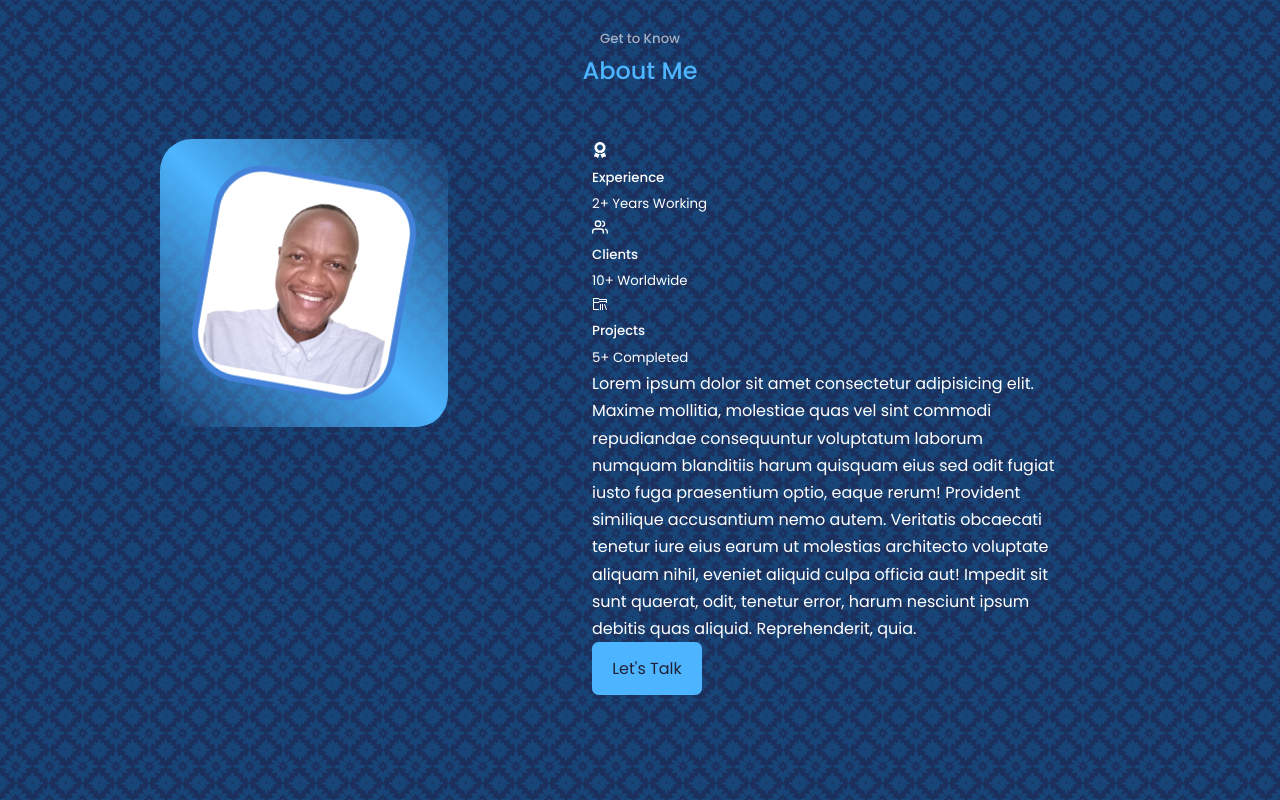
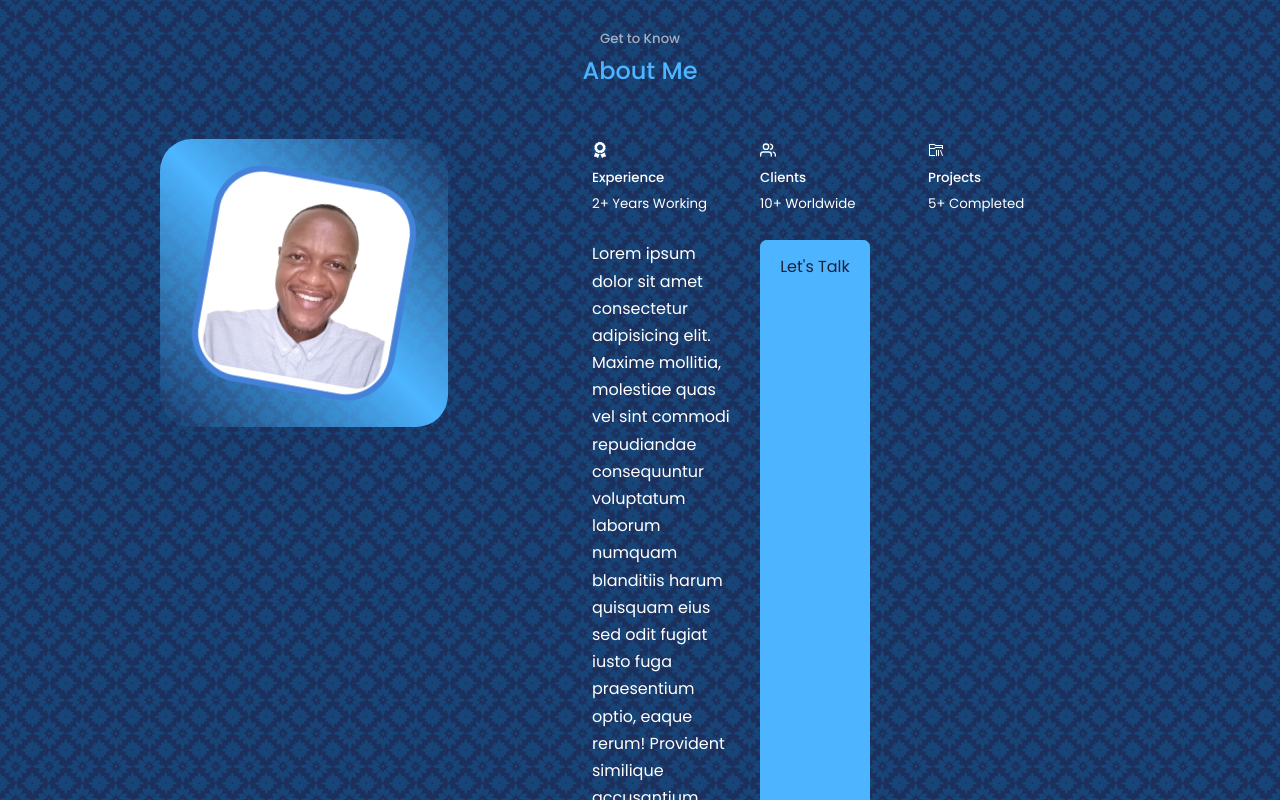
Before and after one commit to Gitthuma/george-githuma-portfolio-website, a React (Create React App) app: page / in a window 1280 px wide. Shown: the part 900-1700 px from the top of the page. Built offline with nearby package versions, Linux system fonts and the light colour scheme.

Commit message:
Style about__cards

```diff
--- a/src/Components/About/About.css
+++ b/src/Components/About/About.css
@@ -27,3 +27,10 @@
 .about__me-image:hover {
     transform: rotate(0);
 }
+
+/*Style about__cards*/
+.about__cards {
+    display: grid;
+    grid-template-columns: repeat(3, 1fr);
+    gap: 1.5rem;
+}
```
